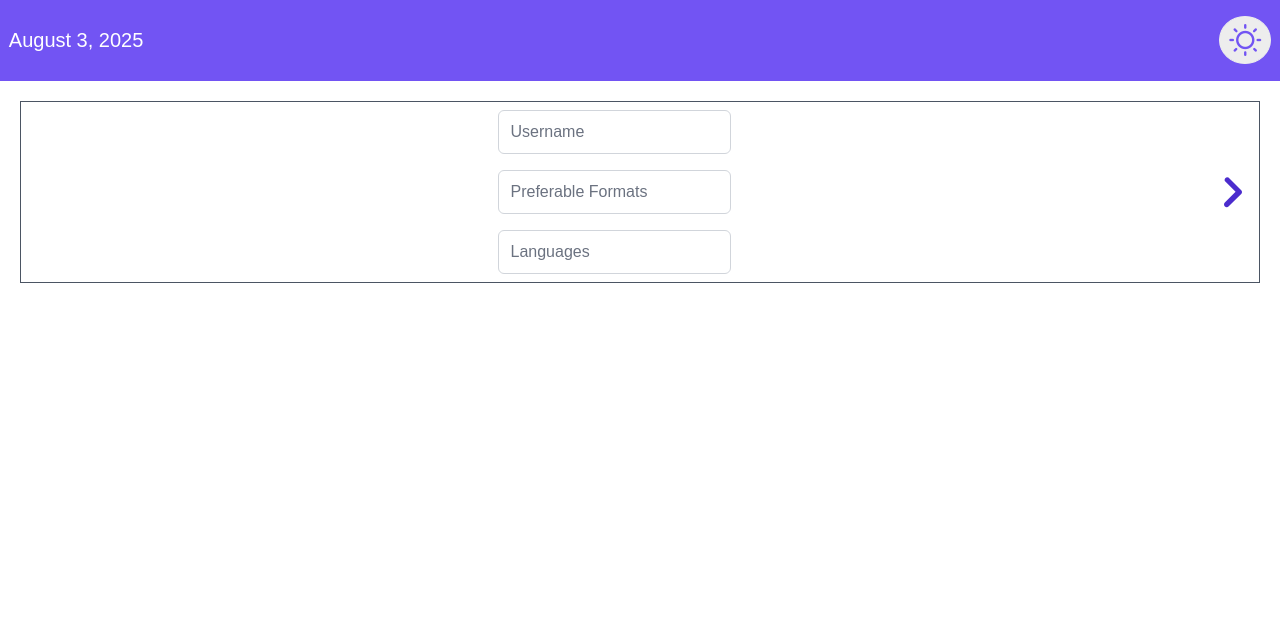
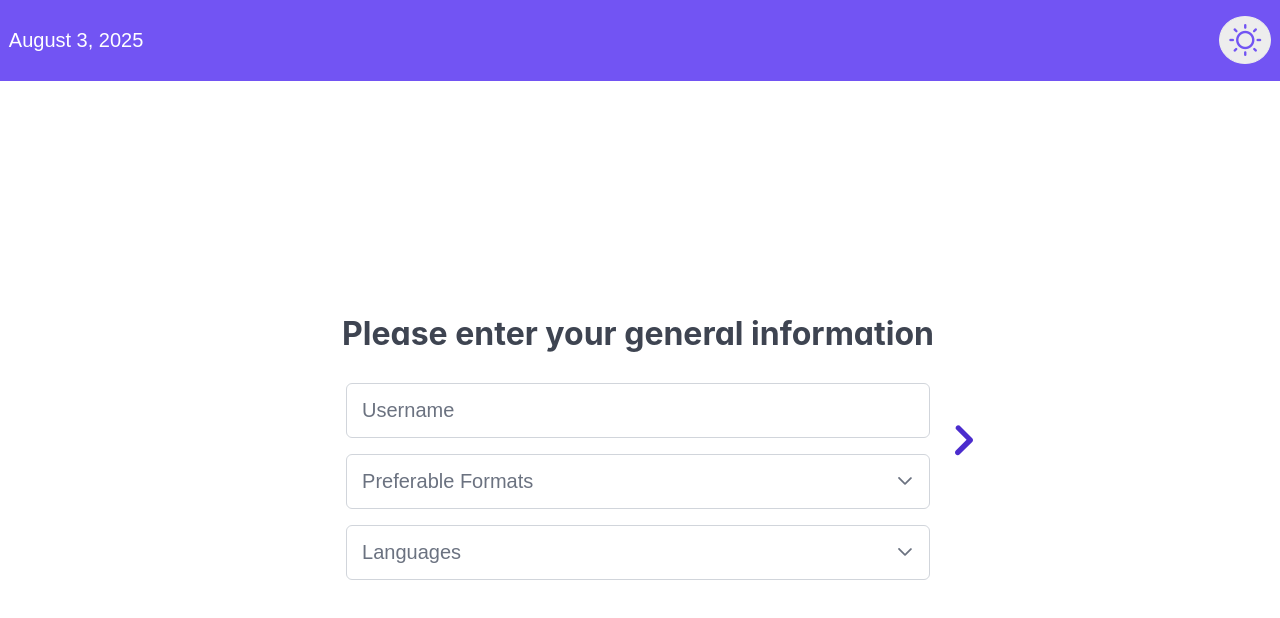
Before and after one commit to oleksandriia-it-team/finman, a Next.js app: page / in a window 1280 px wide. Shown: the top 618 px of the page. Built offline with nearby package versions, Linux system fonts and the light colour scheme.

Commit message:
added dropdown component to form, added text, added color for text in login page, added comments added interfaces for inputs

```diff
--- a/src/app/shared/first-page/first-form.tsx
+++ b/src/app/shared/first-page/first-form.tsx
@@ -1,14 +1,38 @@
-'use client'
+'use client';
 
-import { InputText } from 'primereact/inputtext';
-import './styles/first-page.scss'
+import InputComponent from '../../../shared/сomponents/input-component/input-component';
+import './styles/first-page.scss';
+import { useState } from 'react';
+import { Dropdown, DropdownChangeEvent } from 'primereact/dropdown';
 
-export default function FirstForm (){
+//Registration form for first app launch.
+// This component is used by the stepper-component in first-page.tsx as content
+//TODO: add validation
+
+export default function FirstForm() {
+  const [ userName, setUserName ] = useState('');
+  const [ userLanguage, setUserLanguage ] = useState('');
+  const [ userFormats, setUserFormats ] = useState('');
+  const languages: string[] = [ 'English', 'Spanish', 'Ukrainian' ];
+  const formats: string[] = [ 'USD', 'ESP', 'UAH' ];
+
   return (
-    <div className="flex flex-col gap-2">
-      <InputText className="FormInput" type='text' placeholder="Username" />
-      <InputText type='select' className="FormInput" placeholder="Preferable Formats" />
-      <InputText className="FormInput" placeholder="Languages"/>
-    </div>
+    <form className="flex flex-col justify-center ">
+      <div className=" text-center">
+        <h1>Please enter your general information</h1>
+      </div>
+      <InputComponent placeholder={ 'Username' } className="FormInput p-inputtext-lg" value={ userName }
+        onChange={ setUserName }/>
+      <Dropdown className="FormInput p-inputtext-lg"
+        placeholder="Preferable Formats"
+        value={ userFormats }
+        onChange={ (event: DropdownChangeEvent) => setUserFormats(event.value) }
+        options={ formats }/>
+      <Dropdown className="FormInput p-inputtext-lg"
+        placeholder="Languages"
+        value={ userLanguage }
+        onChange={ (event: DropdownChangeEvent) => setUserLanguage(event.value) }
+        options={ languages }/>
+    </form>
   );
 }
--- a/src/app/shared/first-page/first-page.tsx
+++ b/src/app/shared/first-page/first-page.tsx
@@ -2,26 +2,30 @@
 
 import { Stepper } from 'primereact/stepper';
 import { StepperPanel } from 'primereact/stepperpanel';
-import {useRef} from 'react';
-import './styles/first-page.scss'
-import FirstForm from './first-form'
+import { useRef } from 'react';
+import './styles/first-page.scss';
+import FirstForm from './first-form';
 import PageButton from '../../../shared/сomponents/page-button/page-button';
 
+//Page-component that meets user when launch app.
+// Realised as stepper component which shows reg form in first app-launch
+//TODO: remake stepper
+
 export default function FirstPage() {
-  const stepperRef = useRef(null);
+  const stepperRef = useRef<Stepper | null>(null);
   return (
-    <div className="flex items-center">
-      <Stepper className={'MyStepper'} ref={stepperRef}>
+    <div className="flex items-center h-full ">
+      <Stepper className={ 'MyStepper ' } ref={ stepperRef }>
         <StepperPanel header="Page I">
-          <div className=" border 1px flex items-center justify-center ">
-            <div className="flex-auto flex justify-center align-items-center font-medium"><FirstForm/></div>
-            <PageButton onClick={() => stepperRef.current.nextCallback()}/>
+          <div className=" Content flex items-center justify-center ">
+            <div className=" flex-auto flex justify-center align-items-center font-medium"><FirstForm/></div>
+            <PageButton onClick={ () => stepperRef.current?.nextCallback() }/>
           </div>
         </StepperPanel>
         <StepperPanel header="Page 2">
-          <div className=" border 1px flex items-center justify-center ">
-            <div className="flex-auto flex justify-center align-items-center font-medium"><FirstForm/></div>
-            <PageButton className='scale-x-[-1]' onClick={() => stepperRef.current.prevCallback()}/>
+          <div className="Content flex items-center justify-center ">
+            <div className=" flex-auto flex justify-center align-items-center font-medium"><FirstForm/></div>
+            <PageButton className="scale-x-[-1]" onClick={ () => stepperRef.current?.prevCallback() }/>
           </div>
         </StepperPanel>
       </Stepper>
--- a/src/app/shared/first-page/styles/first-page.scss
+++ b/src/app/shared/first-page/styles/first-page.scss
@@ -1,12 +1,31 @@
 .MyStepper.p-stepper {
   width: 100%;
+  height: 100%;
 
   .p-stepper-nav {
     display: none;
   }
 
+  .p-stepper-panels {
+    padding: 0;
+    height: 100%;
+    display: flex;
+    justify-content: center;
+    align-items: center;
+  }
 }
 
-.FormInput.p-inputtext{
+.FormInput {
   margin: 0.5rem !important;
 }
+
+h1 {
+  font-family: 'Inter', sans-serif;
+  color: var(--text-color) !important;
+  padding-left: 0.25rem;
+  padding-right: 0.25rem;
+}
+
+form {
+  padding-left: 3rem;
+}
--- a/src/app/styles/variables.scss
+++ b/src/app/styles/variables.scss
@@ -3,12 +3,15 @@ body {
     --header-bg: #7254F3;
     --theme-button-bg: #ededed;
     --theme-button-icon: #7254F3;
-    --pagebutton-bg:#4B2CCD
+    --pagebutton-bg: #4B2CCD;
+    --text-color: #3E4451;
   }
+
   &:has(.dark-theme) {
     --header-bg: #3d269e;
-    --pagebutton-bg:#8170c2;
+    --pagebutton-bg: #8170c2;
     --theme-button-bg: #3d269e;
     --theme-button-icon: #ffffff;
+    --text-color: #D1D5DB;
   }
 }
--- /dev/null
+++ b/src/shared/сomponents/input-component/dropdown-component.tsx
@@ -0,0 +1,21 @@
+'use client';
+
+import { Dropdown, DropdownChangeEvent } from 'primereact/dropdown';
+import { DropdownInputProps } from '../models/input-model';
+
+//Dropdown-component. This component takes props such as value, classname etc.
+//These props are declared in interface that located in ../models
+
+
+export default function DropdownComponent({ value, className, placeholder, onChange, options }: DropdownInputProps) {
+
+  return <>
+    <Dropdown className={ `DropDownComponent ${ className || '' } ` }
+      placeholder={ placeholder }
+      value={ value }
+      onChange={ (event: DropdownChangeEvent) => onChange(event.value) }
+      options={ options }
+      optionLabel="name"
+    />
+  </>;
+}
--- /dev/null
+++ b/src/shared/сomponents/input-component/input-component.tsx
@@ -0,0 +1,18 @@
+'use client';
+
+import { InputText } from 'primereact/inputtext';
+import { InputProps } from '../models/input-model';
+
+//InputText-component. This component takes props such as value, classname etc.
+//These props are declared in interface that located in ../models
+
+export default function InputComponent({ value, className, placeholder, onChange }: InputProps) {
+
+  return <>
+    <InputText className={ `InputComponent ${ className || '' } ` }
+      placeholder={ placeholder }
+      value={ value }
+      onChange={ (newValue) => onChange(newValue.target.value) }
+    />
+  </>;
+}
--- /dev/null
+++ b/src/shared/сomponents/models/input-model.ts
@@ -0,0 +1,10 @@
+export interface InputProps {
+  value: string;
+  className?: string;
+  onChange: (value: string) => void;
+  placeholder?: string;
+}
+
+export interface DropdownInputProps extends InputProps {
+  options: { label: string; value: string }[];
+}
```
Also changed, not shown: src/shared/сomponents/header/header.tsx (+12 -10 lines), src/shared/сomponents/page-button/page-button.tsx (+10 -8 lines), 1 other file (tests, documents, lock files or other folders).
